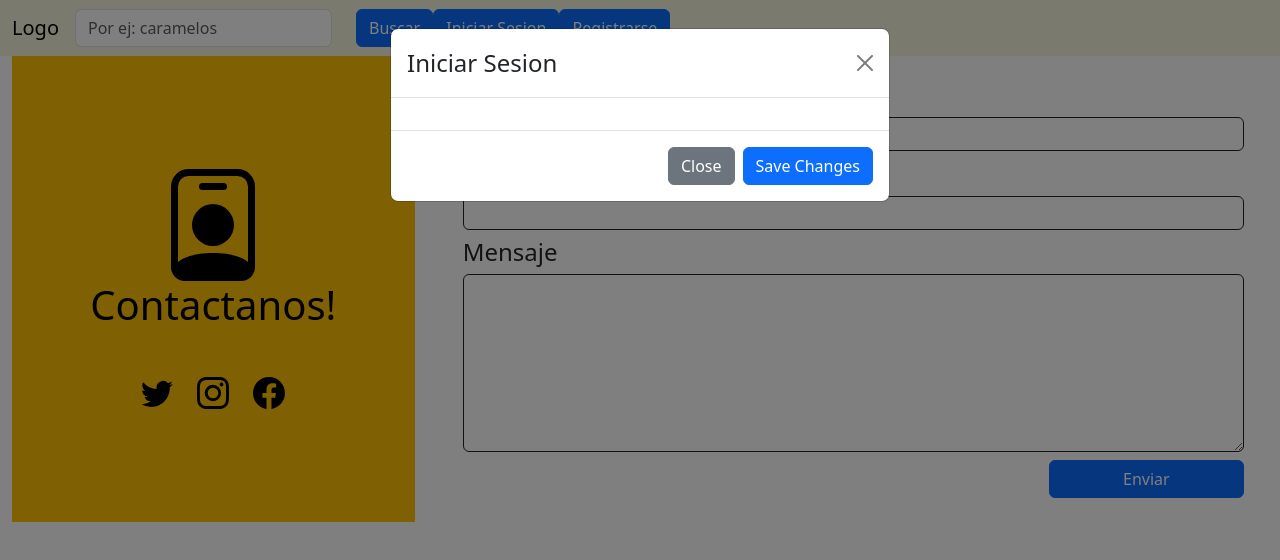
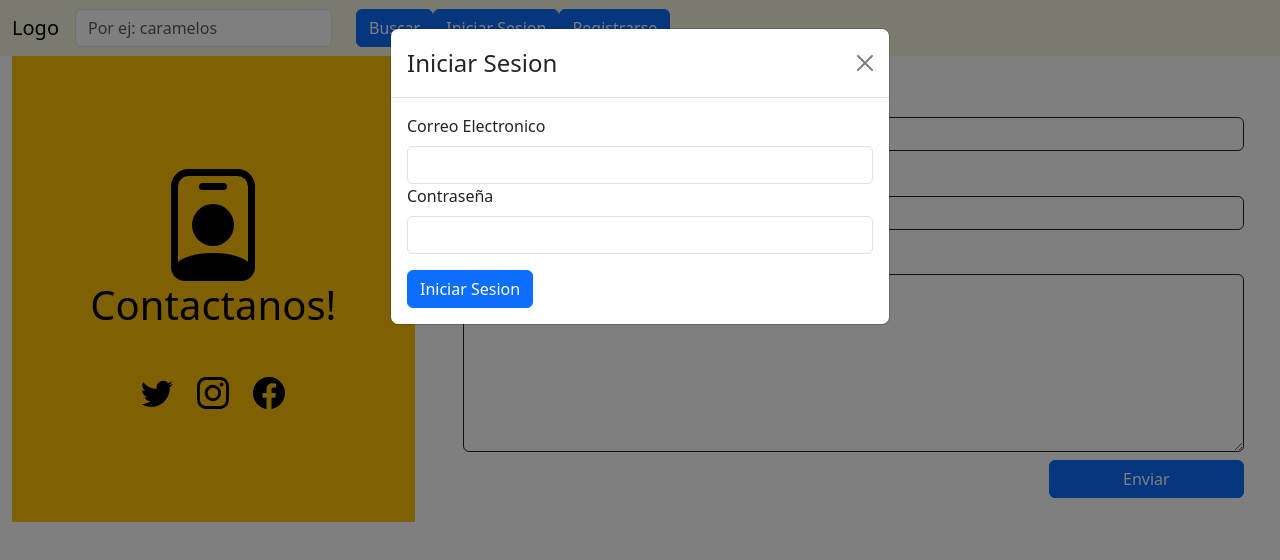
Before and after one commit to GermanKreibohmAcotto/ProyectoFinalRollingCode, a React (Vite) app: page /contacto in a window 1280 px wide. Both pictures are taken after a click on the button "Iniciar Sesion". Shown: the top 560 px of the page. Built offline with nearby package versions, Linux system fonts and the light colour scheme.

Commit message:
Estructura base de los forms

```diff
--- a/src/components/NavbarC.jsx
+++ b/src/components/NavbarC.jsx
@@ -10,6 +10,7 @@ import "../components/css/NavbarC.css"
 import { useState, useEffect } from "react"
 import Modal from 'react-bootstrap/Modal';
 
+
 const NavbarC = () => {
 
   const [show, setShow] = useState(false);
@@ -18,9 +19,38 @@ const NavbarC = () => {
   const handleShow = () => setShow(true);
   const handleClose2 = () => setShow2(false);
   const handleShow2 = () => setShow2(true);
+  const [formValuesR, setFormValuesR] = useState({
+    correo:"",
+    contrasenia:"",
+    rcontrasenia:""
+  })
+  const [formValuesI, setFormValuesI] = useState({
+    correo:"",
+    contrasenia:"",
+  })
 
-  const publicar = (values) => {
-    console.log(values);
+  const handleChangeI = (ev) => {
+    const {name, value} = ev.target
+    setFormValuesI({...formValuesI, [name]: value})
+  }
+
+  const sendFormI = (ev) => {
+    ev.preventDefault()
+    const { correo, contrasenia} = formValuesI
+    console.log(formValuesI)
+
+  }
+
+  const handleChangeR = (ev) => {
+    const {name, value} = ev.target
+    setFormValuesR({...formValuesR, [name]: value})
+  }
+
+  const sendFormR = (ev) => {
+    ev.preventDefault()
+    const { correo, contrasenia, rcontrasenia} = formValuesR
+    console.log(formValuesR)
+
   }
 
   return (
@@ -62,16 +92,18 @@ const NavbarC = () => {
           <Modal.Title>Iniciar Sesion</Modal.Title>
         </Modal.Header>
         <Modal.Body>
-
+        <Form>
+            <Form.Group>
+              <Form.Label>Correo Electronico</Form.Label>
+              <Form.Control name="correo" type="email" onChange={handleChangeI} value={formValuesI.correo}/>
+            </Form.Group>
+            <Form.Group>
+              <Form.Label>Contraseña</Form.Label>
+              <Form.Control name="contrasenia" type="password" className='mb-3' onChange={handleChangeI} value={formValuesI.contrasenia}/>
+            </Form.Group>
+            <Button onClick={sendFormI}>Iniciar Sesion</Button>
+          </Form>
         </Modal.Body>
-        <Modal.Footer>
-          <Button variant="secondary" onClick={handleClose}>
-            Close
-          </Button>
-          <Button variant="primary" onClick={handleClose}>
-            Save Changes
-          </Button>
-        </Modal.Footer>
       </Modal>
 
       <Modal show={show2} onHide={handleClose2}>
@@ -80,16 +112,22 @@ const NavbarC = () => {
           </Modal.Title>
         </Modal.Header>
         <Modal.Body>
-
+          <Form>
+            <Form.Group>
+              <Form.Label>Correo Electronico</Form.Label>
+              <Form.Control name="correo" type="email" onChange={handleChangeR} value={formValuesR.correo}/>
+            </Form.Group>
+            <Form.Group>
+              <Form.Label>Contraseña</Form.Label>
+              <Form.Control name="contrasenia" type="password" className='mb-3' onChange={handleChangeR} value={formValuesR.contrasenia}/>
+            </Form.Group>
+            <Form.Group>
+              <Form.Label>Repetir Contraseña</Form.Label>
+              <Form.Control name="rcontrasenia" type="password" className='mb-3' onChange={handleChangeR} value={formValuesR.rcontrasenia}/>
+            </Form.Group>
+            <Button onClick={sendFormR}>Iniciar Sesion</Button>
+          </Form>
         </Modal.Body>
-        <Modal.Footer>
-          <Button variant="secondary" onClick={handleClose2}>
-            Close
-          </Button>
-          <Button variant="primary" onClick={handleClose2}>
-            Save Changes
-          </Button>
-        </Modal.Footer>
       </Modal>
     </>
 
```
